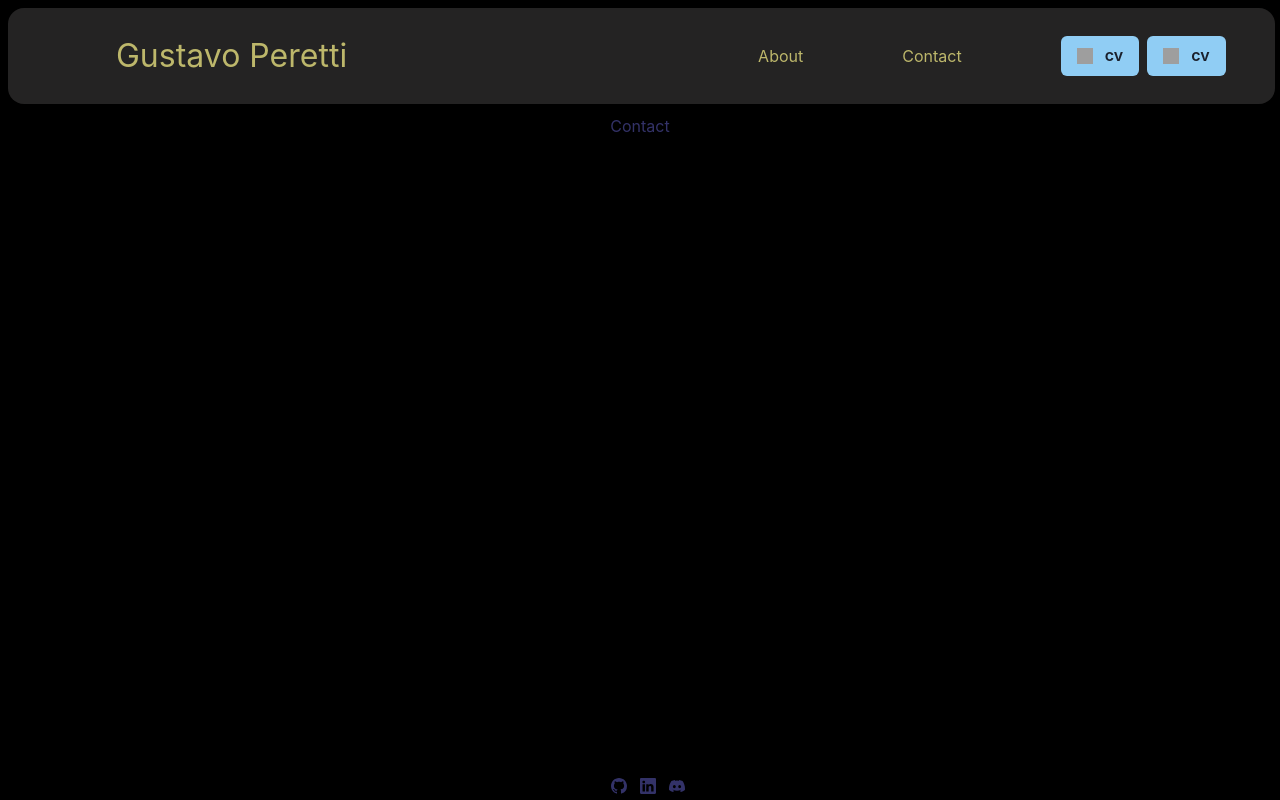
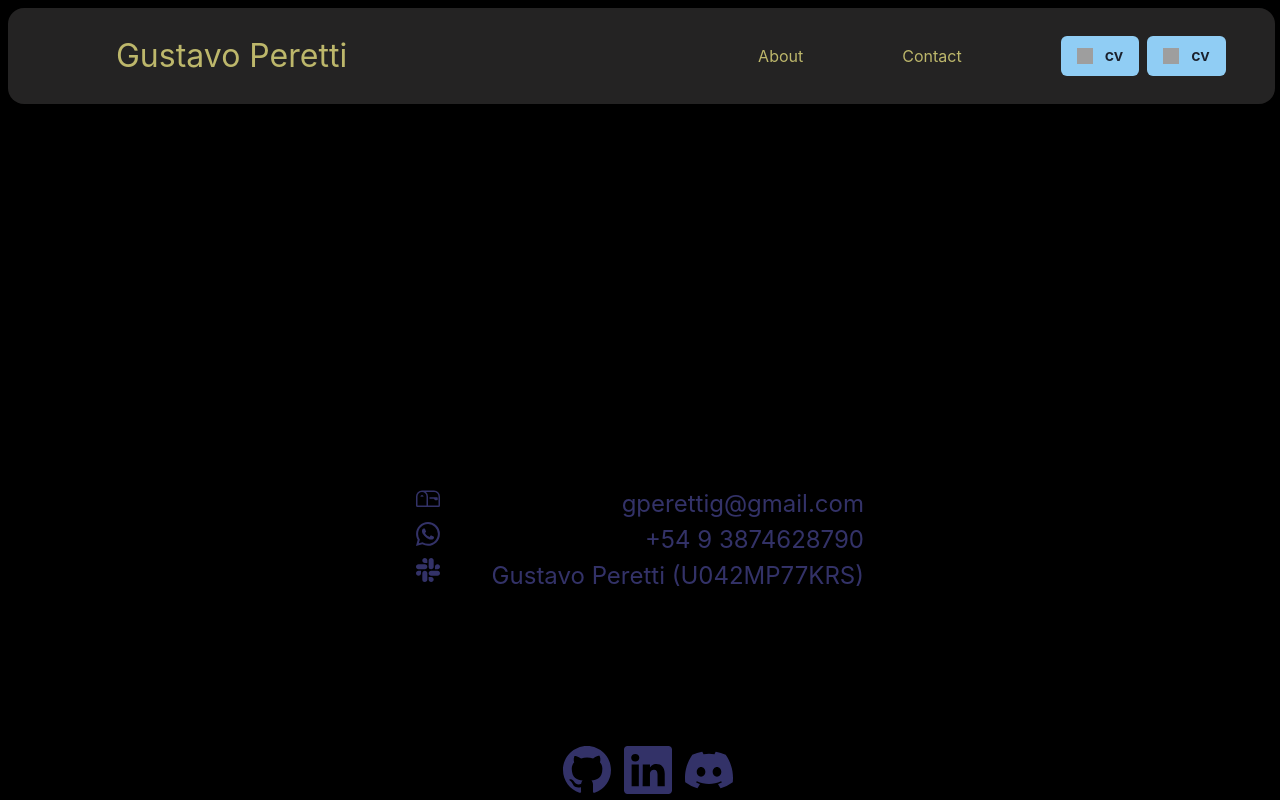
Before and after one commit to AlbaTyto/Proyecto.Inicial, a React (Vite) app in the folder Portfolio/: page /contact in a window 1280 px wide. Built offline with nearby package versions, Linux system fonts and the light colour scheme; grey boxes are pictures that could not be loaded.

Commit message:
feat(Contact and footer styles): first end point for deployment

```diff
--- a/Portfolio/src/components/Footer/Footer.module.css
+++ b/Portfolio/src/components/Footer/Footer.module.css
@@ -4,7 +4,9 @@
     display: flex;
     justify-content: center;
     width: 100%;
+    height: 10;
 }
 .footLink {
     margin: 0.5vw 0.5vw 0.5vw 0.5vw;
+    font-size: 6vh;
 }
--- a/Portfolio/src/components/Footer/Footer.tsx
+++ b/Portfolio/src/components/Footer/Footer.tsx
@@ -13,6 +13,5 @@ export default function Footer(): React.JSX.Element {
       <Link className={f.footLink} to='https://www.linkedin.com/in/gustavo-peretti-gus/'><BsLinkedin /></Link>
       <Link className={f.footLink} to='https://discordapp.com/users/1020451757303795743'><BsDiscord /></Link>
       </Flex>
-
   </Flex>;
 }
--- a/Portfolio/src/components/subcomponents/Contact/Contact.module.css
+++ b/Portfolio/src/components/subcomponents/Contact/Contact.module.css
@@ -0,0 +1,11 @@
+.contDiv {
+    justify-content: center;
+    align-items:flex-end;
+    height: 60vh;
+}
+
+.cont {
+    width: 35vw;
+    display: inline-flex;
+    justify-content: space-between;
+}
--- a/Portfolio/src/components/subcomponents/Contact/Contact.tsx
+++ b/Portfolio/src/components/subcomponents/Contact/Contact.tsx
@@ -1,8 +1,27 @@
 import React from "react";
 import c from './Contact.module.css';
+import {
+  FormControl,
+  FormLabel,
+  FormErrorMessage,
+  FormHelperText,
+  Flex
+} from '@chakra-ui/react'
+import { Link } from "react-router-dom";
+import { BsWhatsapp, BsMailbox, BsLinkedin, BsGithub, BsDiscord, BsSlack } from "react-icons/bs";
 
 export default function Contact(): React.JSX.Element {
-  return <div className={c.cont}>
-    Contact
-  </div>;
+  return <Flex
+    className={c.contDiv}
+  >
+    <Flex
+      flexDirection="column"
+      fontSize={"2xl"}
+    >
+      <div className={c.cont}><BsMailbox /> gperettig@gmail.com </div>
+      <div className={c.cont}><BsWhatsapp /> +54 9 3874628790 </div>
+      <div className={c.cont}><BsSlack /> Gustavo Peretti (U042MP77KRS)</div>
+
+    </Flex>
+  </Flex>;
 }
```
